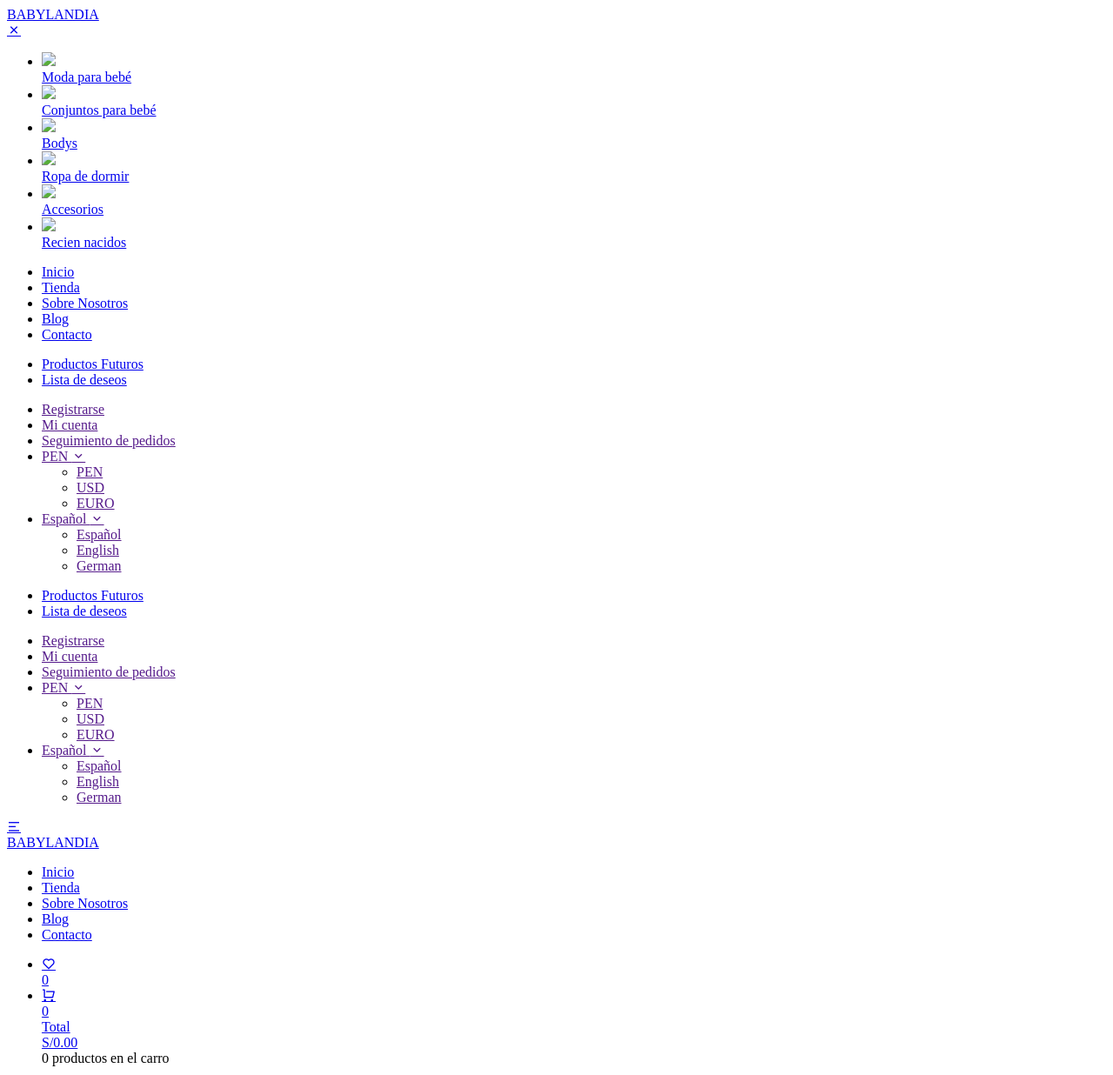
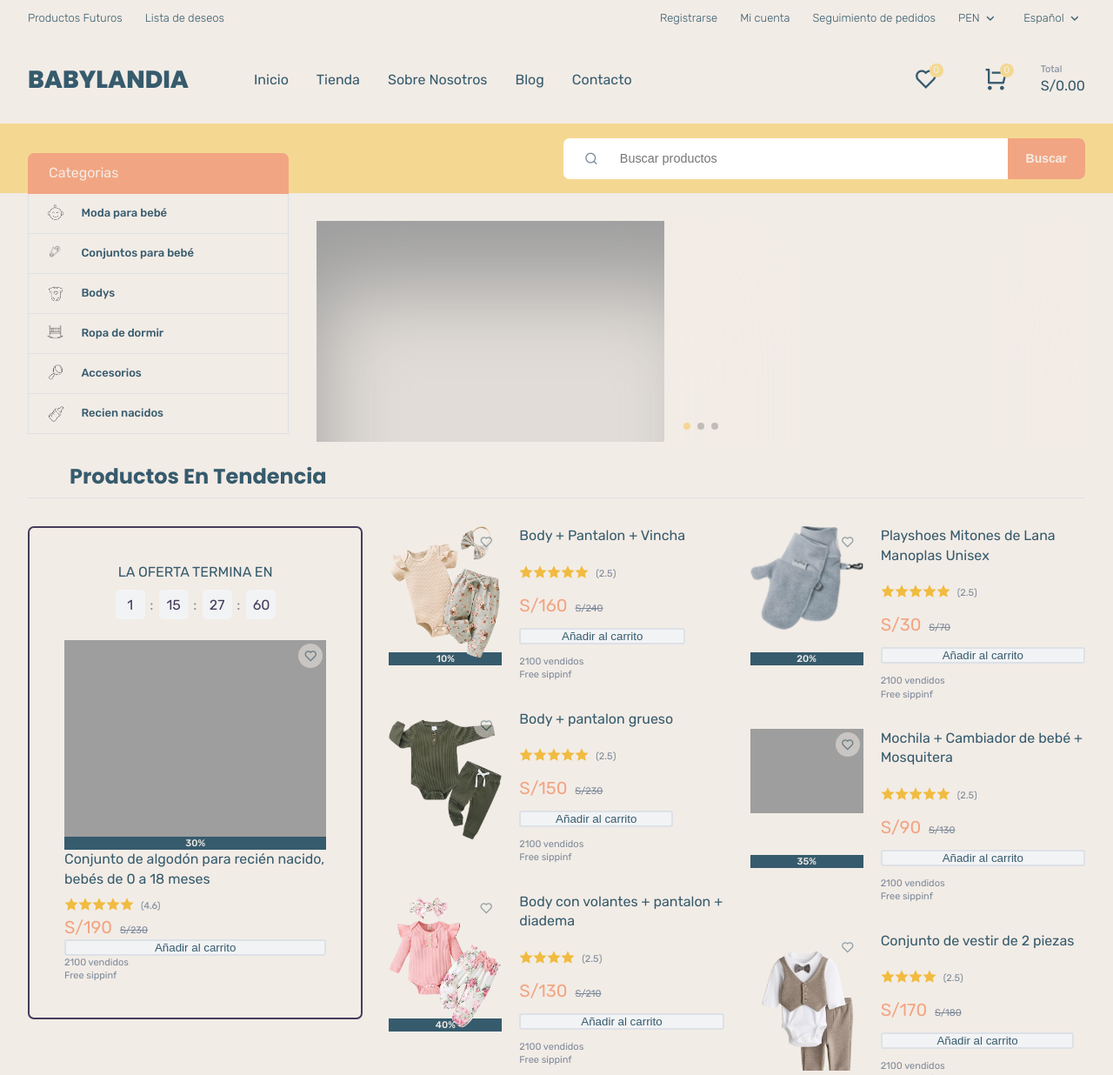
Before and after one commit to Valerianavo/BABYLANDIA, a plain HTML site: page index.html in a window 1280 px wide. Shown: the top 1236 px of the page at 87% size. Drawn offline with nearby package versions, Linux system fonts and the light colour scheme; the site is published under a folder, as on GitHub Pages, so addresses that start at the root find nothing.

Commit message:
corrigiendo-/

```diff
--- a/index.html
+++ b/index.html
@@ -4,7 +4,7 @@
     <meta charset="UTF-8">
     <meta name="viewport" content="width=device-width, initial-scale=1.0">
     <title>BABYLANDIA</title>
-    <link rel="stylesheet" href="../assets/css/style.css">
+    <link rel="stylesheet" href="assets/css/style.css">
     <link href="https://cdn.jsdelivr.net/npm/remixicon@4.5.0/fonts/remixicon.css" rel="stylesheet"/>
     <link rel="stylesheet" href="https://cdn.jsdelivr.net/npm/swiper@11/swiper-bundle.min.css"/>
     <script src="https://kit.fontawesome.com/988110bf96.js" crossorigin="anonymous"></script>
@@ -68,11 +68,11 @@
                             <div class="logo"><a href="/"><span>BABYLANDIA</span></a></div>
                             <nav class="mobile-hide">
                                 <ul class="flexitem second-links">
-                                    <li><a href="/index.html" class="opc">Inicio</a></li>
-                                    <li><a href="/assets/html/shop.html" class="opc">Tienda</a></li>
-                                    <li><a href="/about-us.html" class="opc">Sobre Nosotros</a></li>
-                                    <li><a href="/blog.html" class="opc">Blog</a></li>
-                                    <li><a href="/contact.html" class="opc">Contacto</a></li>
+                                    <li><a href="index.html" class="opc">Inicio</a></li>
+                                    <li><a href="assets/html/shop.html" class="opc">Tienda</a></li>
+                                    <li><a href="about-us.html" class="opc">Sobre Nosotros</a></li>
+                                    <li><a href="blog.html" class="opc">Blog</a></li>
+                                    <li><a href="contact.html" class="opc">Contacto</a></li>
                                 </ul>
 
                             </nav>
@@ -89,7 +89,7 @@
                                 </li>
 
                                 <li class="iscart">
-                                    <a href="/assets/html/cart.html">
+                                    <a href="assets/html/cart.html">
                                         <div class="icon-large">
                                         <div><i class="ri-shopping-cart-line"></i></div>
                                         <div class="fly-item"><span class="item-number">0</span></div>
@@ -117,8 +117,8 @@
                                                 <p><strong id="cart-total">S/0.00</strong></p>
                                                 </div>
                                                 <div class="actions">
-                                                <a href="/assets/html/checkout.html" class="primary-button">Pagar</a>
-                                                <a href="/assets/html/cart.html" class="secondary-button">Ver carro</a>
+                                                <a href="assets/html/checkout.html" class="primary-button">Pagar</a>
+                                                <a href="assets/html/cart.html" class="secondary-button">Ver carro</a>
                                                 </div>
                                             </div>
                                         </div>
@@ -147,37 +147,37 @@
                                     <ul class="second-links">
                                         <li class="has-child moda">
                                             <a href="#">
-                                                <div class="icon-large"><img src="/assets/img/ICONOS/1.png" class="img-icon"></img></div>
+                                                <div class="icon-large"><img src="assets/img/ICONOS/1.png" class="img-icon"></img></div>
                                                 Moda para bebé
                                             </a>
                                         </li>
                                         <li class="has-child moda">
                                             <a href="#">
-                                                <div class="icon-large"><img src="/assets/img/ICONOS/2.png" class="img-icon"></img></div>
+                                                <div class="icon-large"><img src="assets/img/ICONOS/2.png" class="img-icon"></img></div>
                                                 Conjuntos para bebé
                                             </a>
                                         </li>
                                         <li class="has-child moda">
                                             <a href="#">
-                                                <div class="icon-large"><img src="/assets/img/ICONOS/3.png" class="img-icon"></img></div>
+                                                <div class="icon-large"><img src="assets/img/ICONOS/3.png" class="img-icon"></img></div>
                                                 Bodys
                                             </a>
                                         </li>
                                         <li class="has-child moda">
                                             <a href="#">
-                                                <div class="icon-large"><img src="/assets/img/ICONOS/4.png" class="img-icon"></img></div>
+                                                <div class="icon-large"><img src="assets/img/ICONOS/4.png" class="img-icon"></img></div>
                                                 Ropa de dormir
                                             </a>
                                         </li>
                                         <li class="has-child moda">
                                             <a href="#">
-                                                <div class="icon-large"><img src="/assets/img/ICONOS/6.png" class="img-icon"></img></div>
+                                                <div class="icon-large"><img src="assets/img/ICONOS/6.png" class="img-icon"></img></div>
                                                 Accesorios
                                             </a>
                                         </li>
                                         <li class="has-child moda">
                                             <a href="#">
-                                                <div class="icon-large"><img src="/assets/img/ICONOS/7.png" class="img-icon"></img></div>
+                                                <div class="icon-large"><img src="assets/img/ICONOS/7.png" class="img-icon"></img></div>
                                                 Recien nacidos
                                             </a>
                                         </li>
@@ -213,21 +213,21 @@
                                 <div class="swiper-slide">
                                     <div class="item">
                                         <div class="image object-coverrr">
-                                            <img src="/assets/img/ICONOS/slider1.png" alt="">
+                                            <img src="assets/img/ICONOS/slider1.png" alt="">
                                         </div>
                                     </div>
                                 </div>
                                 <div class="swiper-slide">
                                     <div class="item">
                                         <div class="image object-coverrr">
-                                            <img src="/assets/img/ICONOS/slider2.png" alt="">
+                                            <img src="assets/img/ICONOS/slider2.png" alt="">
                                         </div>
                                     </div>
                                 </div>
                                 <div class="swiper-slide">
                                     <div class="item">
                                         <div class="image object-coverrr">
-                                            <img src="/assets/img/ICONOS/slider3.png" alt="">
+                                            <img src="assets/img/ICONOS/slider3.png" alt="">
                                         </div>
                                     </div>
                                 </div>
@@ -263,7 +263,7 @@
                                         <div class="media">
                                             <div class="image">
                                                 <a href="">
-                                                    <img src="/assets/img/ROPA/1.png" alt="">
+                                                    <img src="assets/img/ROPA/1.png" alt="">
                                                 </a>
                                             </div>
                                             <div class="hoverable">
@@ -301,7 +301,7 @@
                                         <div class="media">
                                             <div class="thumbnail object-coverr">
                                                 <a href="">
-                                                    <img src="/assets/img/ROPA/2.png" alt="">
+                                                    <img src="assets/img/ROPA/2.png" alt="">
                                                 </a>
                                             </div>
                                             <div class="hoverable">
@@ -336,7 +336,7 @@
                                         <div class="media">
                                             <div class="thumbnail object-coverr">
                                                 <a href="">
-                                                    <img src="/assets/img/ROPA/3.png" alt="">
+                                                    <img src="assets/img/ROPA/3.png" alt="">
                                                 </a>
                                             </div>
                                             <div class="hoverable">
@@ -370,7 +370,7 @@
                                         <div class="media">
                                             <div class="thumbnail object-coverr">
                                                 <a href="">
-                                                    <img src="/assets/img/ROPA/4.png" alt="">
+                                                    <img src="assets/img/ROPA/4.png" alt="">
                                                 </a>
                                             </div>
                                             <div class="hoverable">
@@ -407,7 +407,7 @@
                                         <div class="media">
                                             <div class="thumbnail object-coverr">
                                                 <a href="">
-                                                    <img src="/assets/img/ROPA/8.png" alt="">
+                                                    <img src="assets/img/ROPA/8.png" alt="">
                                                 </a>
                                             </div>
                                             <div class="hoverable">
@@ -442,7 +442,7 @@
                                         <div class="media">
                                             <div class="thumbnail object-coverr">
                                                 <a href="">
-                                                    <img src="/assets/img/ROPA/10.png" alt="">
+                                                    <img src="assets/img/ROPA/10.png" alt="">
                                                 </a>
                                             </div>
                                             <div class="hoverable">
@@ -477,7 +477,7 @@
                                         <div class="media">
                                             <div class="thumbnail object-coverr">
                                                 <a href="">
-                                                    <img src="/assets/img/ROPA/13.png" alt="">
+                                                    <img src="assets/img/ROPA/13.png" alt="">
                                                 </a>
                                             </div>
                                             <div class="hoverable">
@@ -521,7 +521,7 @@
                             <div class="sectop flexitem margen">
                                 <h2><span>Productos Destacados</span></h2>
                                 <div class="second-links">
-                                    <a href="/assets/html/shop.html" class="view-all">Ver todo<i class="ri-arrow-right-line"></i></a>
+                                    <a href="assets/html/shop.html" class="view-all">Ver todo<i class="ri-arrow-right-line"></i></a>
                                 </div>
                             </div>
                             <div class="products main flexwrap">
@@ -529,7 +529,7 @@
                                     <div class="media">
                                         <div class="thumbnail object-coverrr">
                                             <a href="">
-                                                <img class="rule" src="/assets/img/ROPA/9.png" alt="">
+                                                <img class="rule" src="assets/img/ROPA/9.png" alt="">
                                             </a>
                                         </div>
                                         <div class="hoverable">
@@ -560,7 +560,7 @@
                                     <div class="media">
                                         <div class="thumbnail object-coverrr">
                                             <a href="">
-                                                <img class="rule" src="/assets/img/ROPA/5.png" alt="">
+                                                <img class="rule" src="assets/img/ROPA/5.png" alt="">
                                             </a>
                                         </div>
                                         <div class="hoverable">
@@ -590,7 +590,7 @@
                                     <div class="media">
                                         <div class="thumbnail object-coverrr">
                                             <a href="">
-                                                <img class="rule" src="/assets/img/ROPA/12.png" alt="">
+                                                <img class="rule" src="assets/img/ROPA/12.png" alt="">
                                             </a>
                                         </div>
                                         <div class="hoverable">
@@ -621,7 +621,7 @@
                                     <div class="media">
                                         <div class="thumbnail object-coverrr">
                                             <a href="">
-                                                <img class="rule" src="/assets/img/ROPA/7.png" alt="">
+                                                <img class="rule" src="assets/img/ROPA/7.png" alt="">
                                             </a>
                                         </div>
                                         <div class="hoverable">
@@ -654,7 +654,7 @@
                                     <div class="media">
                                         <div class="thumbnail object-coverrr">
                                             <a href="">
-                                                <img class="rule" src="/assets/img/ROPA/11.png" alt="">
+                                                <img class="rule" src="assets/img/ROPA/11.png" alt="">
                                             </a>
                                         </div>
                                         <div class="hoverable">
@@ -685,7 +685,7 @@
                                     <div class="media">
                                         <div class="thumbnail object-coverrr">
                                             <a href="">
-                                                <img class="rule" src="/assets/img/ROPA/6.png" alt="">
+                                                <img class="rule" src="assets/img/ROPA/6.png" alt="">
                                             </a>
                                         </div>
                                         <div class="hoverable">
```
Also changed, not shown: about-us.html (+8 -8 lines), blog.html (+5 -5 lines), contact.html (+5 -5 lines).
